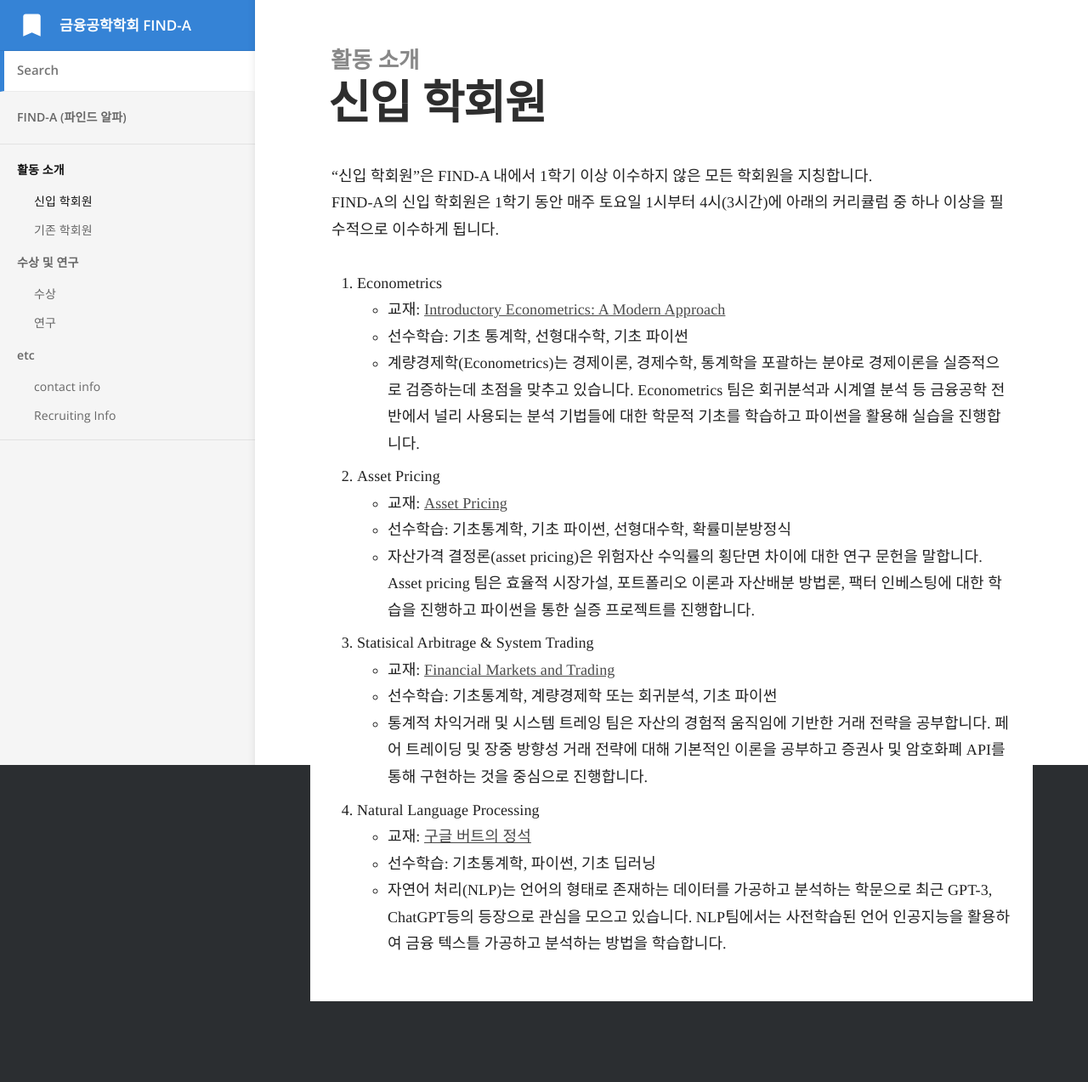
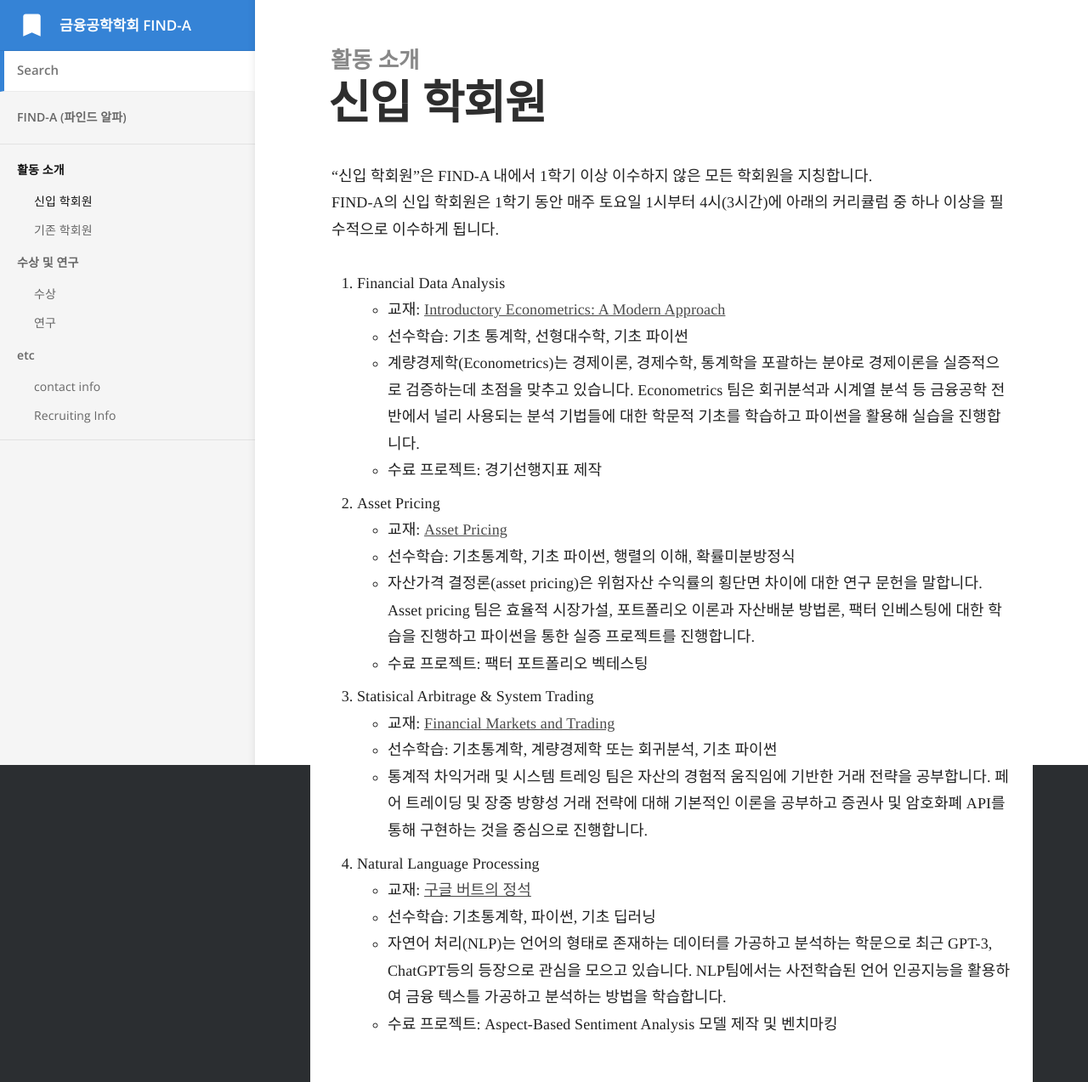
Before and after one commit to Find-A-AI/find-a-ai.github.io, a Jekyll site: the page built from _docs/1.활동 소개/신입 학회원.md, in a window 1280 px wide. Shown: the whole page at 85% size. Built offline with Jekyll 4.4.1, drawn with Linux system fonts in a browser that asks for light colours; some web fonts are replaced; before the commit the page ends 1178 px from its top, so only the background shows below that.

Commit message:
Update 신입 학회원.md

```diff
--- a/_docs/1.활동 소개/신입 학회원.md
+++ b/_docs/1.활동 소개/신입 학회원.md
@@ -6,15 +6,17 @@ order: 1
 "신입 학회원"은 FIND-A 내에서 1학기 이상 이수하지 않은 모든 학회원을 지칭합니다.
 FIND-A의 신입 학회원은 1학기 동안 매주 토요일 1시부터 4시(3시간)에 아래의 커리큘럼 중 하나 이상을 필수적으로 이수하게 됩니다.
 
-1. Econometrics
+1. Financial Data Analysis
   - 교재: [Introductory Econometrics: A Modern Approach](https://www.amazon.com/Introductory-Econometrics-Modern-Approach-Economics/dp/1111531048)
   - 선수학습: 기초 통계학, 선형대수학, 기초 파이썬
   - 계량경제학(Econometrics)는 경제이론, 경제수학, 통계학을 포괄하는 분야로 경제이론을 실증적으로 검증하는데 초점을 맞추고 있습니다. Econometrics 팀은 회귀분석과 시계열 분석 등 금융공학 전반에서 널리 사용되는 분석 기법들에 대한 학문적 기초를 학습하고 파이썬을 활용해 실습을 진행합니다.
+  - 수료 프로젝트: 경기선행지표 제작
 
 2. Asset Pricing
   - 교재: [Asset Pricing](https://www.johnhcochrane.com/asset-pricing)
-  - 선수학습: 기초통계학, 기초 파이썬, 선형대수학, 확률미분방정식
+  - 선수학습: 기초통계학, 기초 파이썬, 행렬의 이해, 확률미분방정식
   - 자산가격 결정론(asset pricing)은 위험자산 수익률의 횡단면 차이에 대한 연구 문헌을 말합니다. Asset pricing 팀은 효율적 시장가설, 포트폴리오 이론과 자산배분 방법론, 팩터 인베스팅에 대한 학습을 진행하고 파이썬을 통한 실증 프로젝트를 진행합니다.
+  - 수료 프로젝트: 팩터 포트폴리오 벡테스팅
 
 3. Statisical Arbitrage & System Trading
   - 교재: [Financial Markets and Trading](https://www.amazon.com/Financial-Markets-Trading-Introduction-Microstructure/dp/0470924128)
@@ -25,3 +27,4 @@ FIND-A의 신입 학회원은 1학기 동안 매주 토요일 1시부터 4시(3
   - 교재: [구글 버트의 정석](http://www.yes24.com/Product/Goods/104491152)
   - 선수학습: 기초통계학, 파이썬, 기초 딥러닝
   - 자연어 처리(NLP)는 언어의 형태로 존재하는 데이터를 가공하고 분석하는 학문으로 최근 GPT-3, ChatGPT등의 등장으로 관심을 모으고 있습니다. NLP팀에서는 사전학습된 언어 인공지능을 활용하여 금융 텍스틀 가공하고 분석하는 방법을 학습합니다.
+  - 수료 프로젝트: Aspect-Based Sentiment Analysis 모델 제작 및 벤치마킹
```
